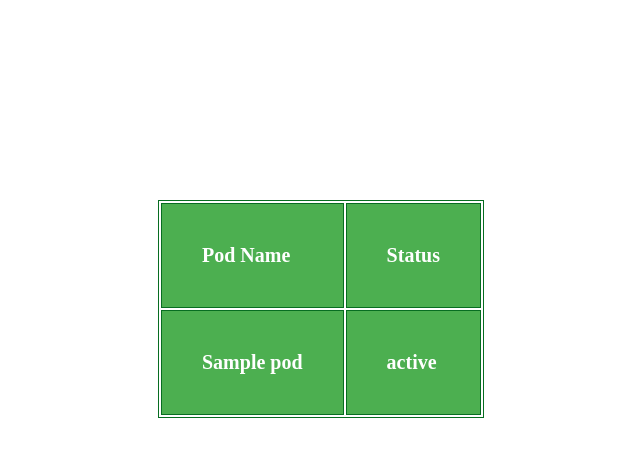
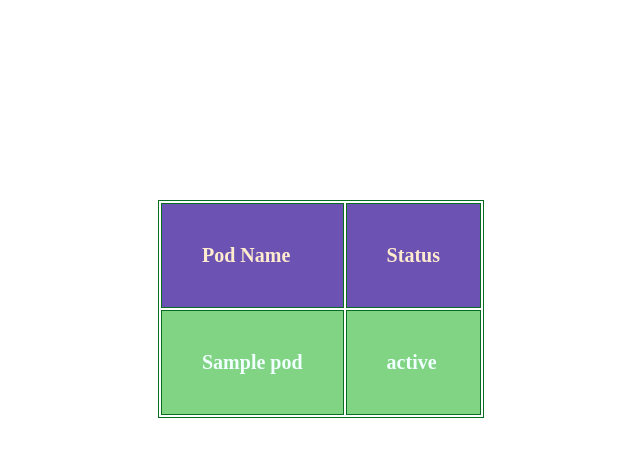
Before and after one commit to Diego-pgm/kubedash, a Flask app: template templates/index.html in a window 1280 px wide. Shown: the part 60-517 px from the top of the page, without its empty margins (342-982 px from the left). Run offline with Flask 3, Linux system fonts and the light colour scheme; the template is opened without the code that fills it: most values are stand-ins (such as "Sample title", 1, 10 or a date in 2020); lists and menus that the app fills with data are empty.

Commit message:
Changed the table colors

```diff
--- a/static/main.css
+++ b/static/main.css
@@ -57,12 +57,18 @@ th, td {
     padding: 4rem;
     text-align: left;
 }
-th{
-    background-color: #4CAF50;
-    color: white;
-    background-size: cover;
-}
 
 table, th, td {
     border: 1px solid #076d21;
 }
+
+
+.title{
+    color: blanchedalmond;
+    background-color: #6c53b3;
+}
+
+.pods {
+    color: azure;
+    background-color: #80d483;
+}
--- a/templates/index.html
+++ b/templates/index.html
@@ -11,12 +11,12 @@
         <h1>Kubernetes Dashboard</h1>
     </div>
         <table>
-            <tr>
+            <tr class="title">
                 <th>Pod Name</th>
                 <th>Status</th>
             </tr>
             {% for pod in pods %}
-            <tr>
+            <tr class="pods">
                 <th>{{ pod.name }}</th>
                 <th>{{ pod.status }}</th>
             </tr>
```
